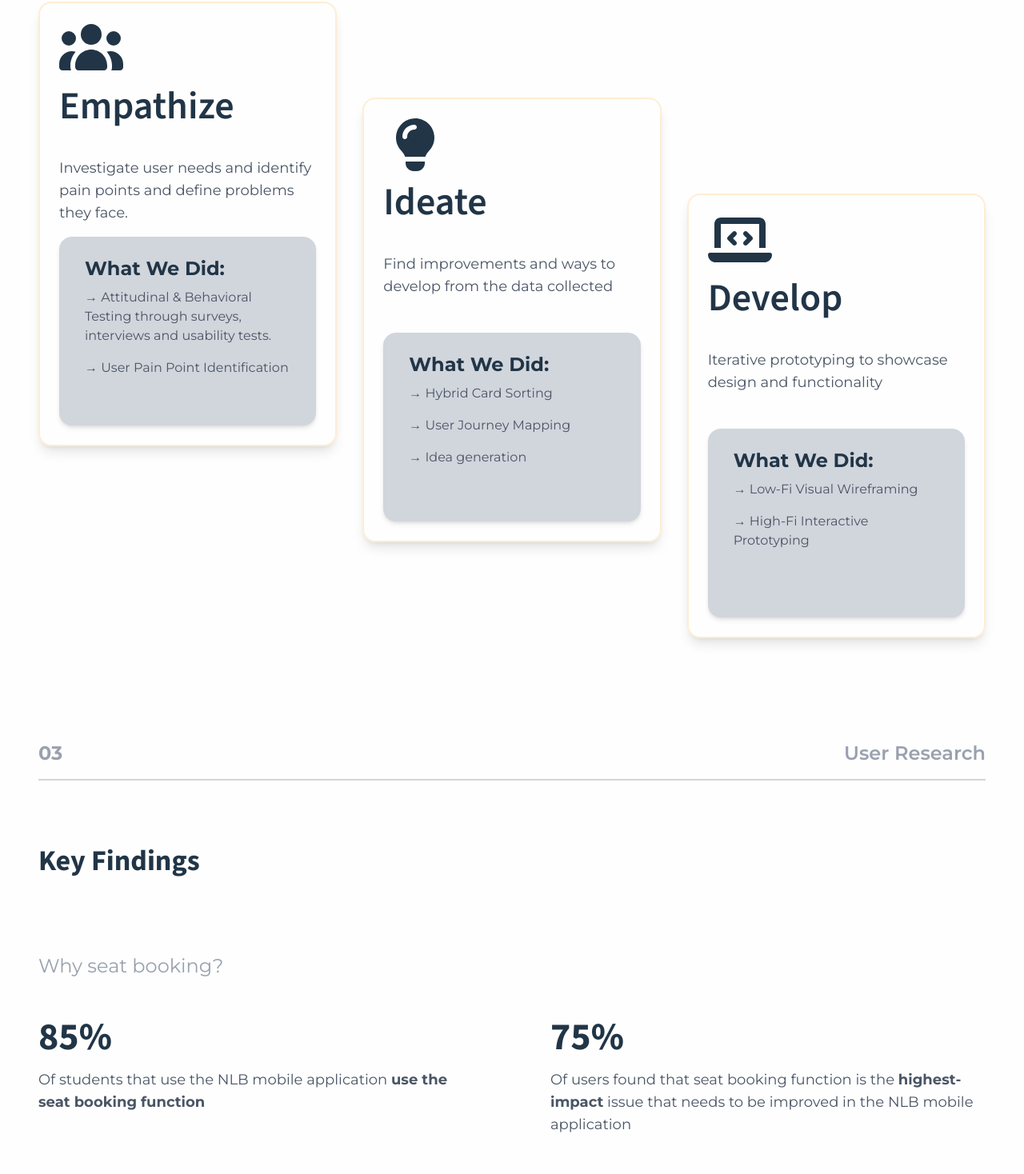
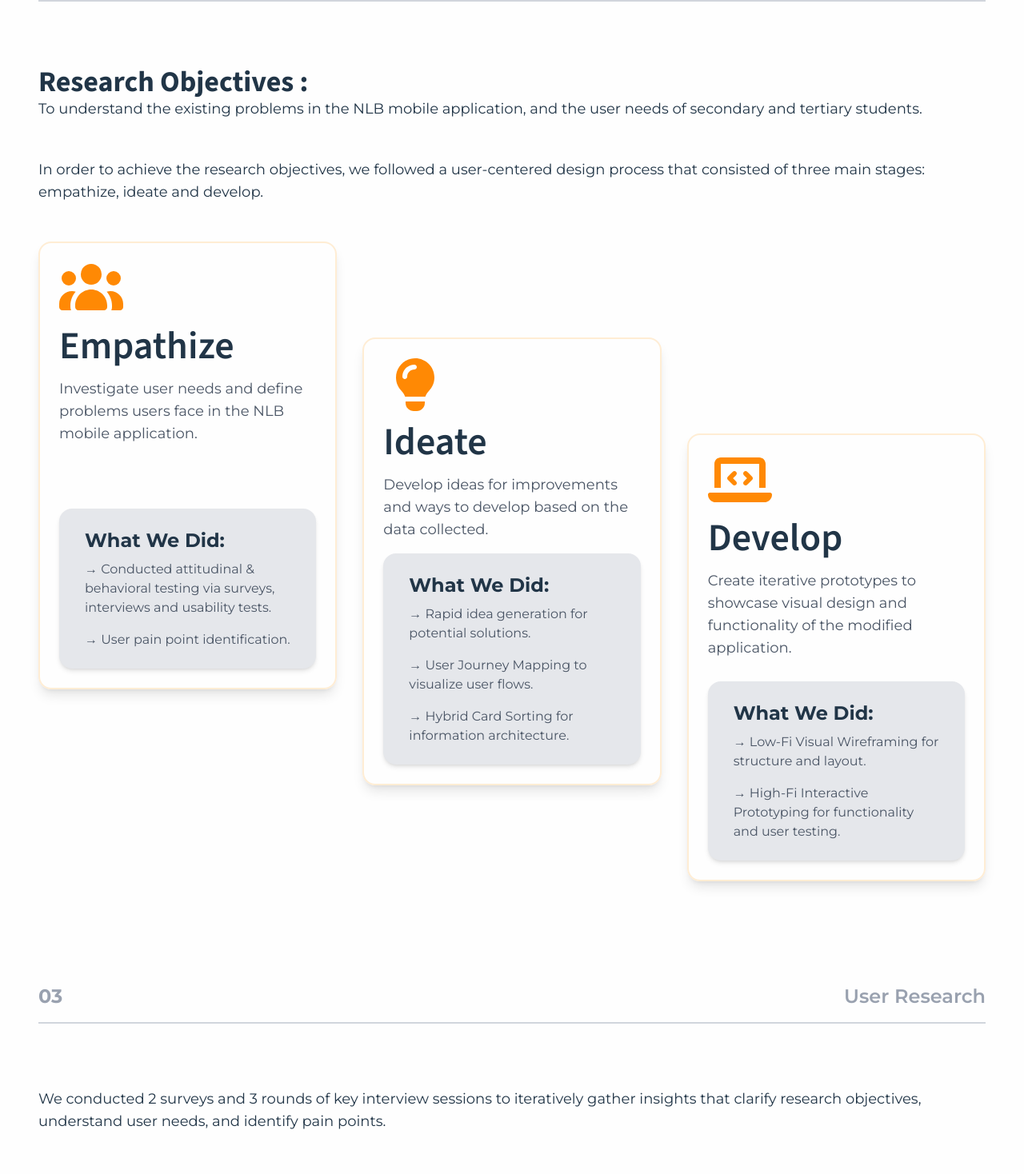
Before and after one commit to jaypetan/jaypetan.github.io, a React (Vite) app in the folder my-portfolio/: page /nlb-case-study in a window 1280 px wide. Shown: the part 1696-3164 px from the top of the page at 80% size. Built offline with nearby package versions, Linux system fonts and the light colour scheme; the HTML template or start-up script is replaced by a standard one; a web font is replaced by a local one.

Commit message:
updated the description and finalize the case study

```diff
--- a/my-portfolio/src/components/NlbCaseStudy/DesignProcess/components/ProcessCard.tsx
+++ b/my-portfolio/src/components/NlbCaseStudy/DesignProcess/components/ProcessCard.tsx
@@ -16,14 +16,18 @@ export default function ProcessCard({
 }) {
     return (
         <div
-            className={`grid grid-rows-[2fr_1fr_3fr] rounded-2xl border-2 border-orange-100 p-6 shadow-lg ${className}`}
+            className={`flex flex-col justify-between rounded-2xl border-2 border-orange-100 p-6 shadow-lg ${className}`}
         >
             <div className="flex flex-col gap-4">
-                <FontAwesomeIcon icon={icon} size="4x" />
+                <FontAwesomeIcon
+                    icon={icon}
+                    size="4x"
+                    className="text-orange-400"
+                />
                 <h1 className="text-2xl font-semibold">{title}</h1>
+                <p className="text-gray-600">{description}</p>
             </div>
-            <p className="text-gray-600">{description}</p>
-            <div className="mt-4 rounded-2xl bg-gray-300 px-8 py-6 shadow-md">
+            <div className="mt-4 rounded-2xl bg-gray-200 px-8 py-6 shadow-md">
                 <h3 className="mb-2 text-lg font-bold">What We Did:</h3>
                 <ul className="list-none space-y-4 text-gray-600">
                     {whatWeDid.map((item, index) => (
--- a/my-portfolio/src/components/NlbCaseStudy/DesignProcess/index.tsx
+++ b/my-portfolio/src/components/NlbCaseStudy/DesignProcess/index.tsx
@@ -18,31 +18,31 @@ export default function DesignProcess() {
             icon: faUsers,
             title: 'Empathize',
             description:
-                'Investigate user needs and identify pain points and define problems they face.',
+                'Investigate user needs and define problems users face in the NLB mobile application.',
             whatWeDid: [
-                '→ Attitudinal & Behavioral Testing through surveys, interviews and usability tests.',
-                '→ User Pain Point Identification',
+                '→ Conducted attitudinal & behavioral testing via surveys, interviews and usability tests.',
+                '→ User pain point identification.',
             ],
         },
         {
             icon: faLightbulb,
             title: 'Ideate',
             description:
-                'Find improvements and ways to develop from the data collected',
+                'Develop ideas for improvements and ways to develop based on the data collected.',
             whatWeDid: [
-                '→ Hybrid Card Sorting',
-                '→ User Journey Mapping',
-                '→ Idea generation',
+                '→ Rapid idea generation for potential solutions.',
+                '→ User Journey Mapping to visualize user flows.',
+                '→ Hybrid Card Sorting for information architecture.',
             ],
         },
         {
             icon: faLaptopCode,
             title: 'Develop',
             description:
-                'Iterative prototyping to showcase design and functionality',
+                'Create iterative prototypes to showcase visual design and functionality of the modified application.',
             whatWeDid: [
-                '→ Low-Fi Visual Wireframing',
-                '→ High-Fi Interactive Prototyping',
+                '→ Low-Fi Visual Wireframing for structure and layout.',
+                '→ High-Fi Interactive Prototyping for functionality and user testing.',
             ],
         },
     ]
@@ -50,6 +50,21 @@ export default function DesignProcess() {
     return (
         <div className="flex flex-col gap-12">
             <Header number="2" title="Design Process" />
+            <div>
+                <h2 className="font-bold">Research Objectives :</h2>
+                <p>
+                    To understand the existing problems in the NLB mobile
+                    application, and the user needs of secondary and tertiary
+                    students.
+                </p>
+            </div>
+
+            <p>
+                In order to achieve the research objectives, we followed a
+                user-centered design process that consisted of three main
+                stages: empathize, ideate and develop.
+            </p>
+
             <div className="grid grid-cols-1 gap-8 lg:grid-cols-3">
                 {processSteps.map((step, index) => (
                     <ProcessCard
--- a/my-portfolio/src/components/NlbCaseStudy/Development/components/LandingLayout/index.tsx
+++ b/my-portfolio/src/components/NlbCaseStudy/Development/components/LandingLayout/index.tsx
@@ -8,29 +8,32 @@ export default function LandingLayout() {
             icon: faBolt,
             title: 'Quick Actions',
             description:
-                'Added row at top of homepage for easy navigation to frequent pages.',
+                'Integrated a row at top of homepage as a shortcut for easy navigation to core pages.',
         },
         {
             icon: faObjectGroup,
             title: 'Defined Groups',
             description:
-                'Added labels and and grouping to elements to make it easier to navigate and find content.',
+                'Implemented defined grouping and clear labeling to make it easier to navigate and find content.',
         },
     ]
 
     return (
         <div className="flex flex-col gap-24">
             <div className="flex flex-col gap-12">
-                <h2 className="text-4xl font-bold">Landing</h2>
+                <h2 className="text-4xl font-bold">Landing Page</h2>
                 <p className="text-gray-600">
-                    The landing page in the original design was very
+                    The landing page in the original design was
                     information-dense, which made it difficult for users to
                     navigate around and find their desired page, and it required
-                    alot of scrolling and taps to get to the desired content. We
-                    redesigned the landing page to be more concise and easier to
-                    navigate, with clear sections with labels, and a prominent
-                    quick actions section that allows users to quickly access
-                    the most commonly used features.
+                    excessive scrolling and taps to get to their desired
+                    content.
+                </p>
+                <p>
+                    We redesigned the landing page to prioritize discoverability
+                    and navigation speed with clear section labeling, and
+                    introduced a prominent "Quick Actions" section that allows
+                    users to quickly access commonly used features.
                 </p>
             </div>
             <div className="grid grid-cols-2 justify-items-center gap-8">
--- a/my-portfolio/src/components/NlbCaseStudy/Development/components/SeatBookingLayout/index.tsx
+++ b/my-portfolio/src/components/NlbCaseStudy/Development/components/SeatBookingLayout/index.tsx
@@ -5,15 +5,20 @@ import {
     faLayerGroup,
     faHandPointer,
     faClock,
+    faCircle,
 } from '@fortawesome/free-solid-svg-icons'
 import Card from '../../sharedComponent/Card'
 
 export default function SeatBookingLayout() {
     const Arrow = () => (
-        <div className="relative flex w-5/6 items-center border-b-4 border-gray-400">
+        <div className="relative flex w-3/4 items-center border-b-4 border-orange-400">
             <FontAwesomeIcon
-                className="absolute right-0 translate-x-1/3 translate-y-[2px] text-2xl text-gray-400"
+                className="absolute right-0 translate-x-1/3 translate-y-[2px] text-2xl text-orange-400"
                 icon={faCaretRight}
+            />
+            <FontAwesomeIcon
+                className="absolute left-0 -translate-x-1/3 translate-y-[2px] text-2xl text-orange-400"
+                icon={faCircle}
             />
         </div>
     )
@@ -23,19 +28,19 @@ export default function SeatBookingLayout() {
             icon: faLayerGroup,
             title: 'Integrated',
             description:
-                'Page comprises of bookings and collapsable seat map to allow for easy cross reference.',
+                'Merged the booking page with a collapsible seat map to allow for easy cross reference.',
         },
         {
             icon: faHandPointer,
             title: 'Interactive',
             description:
-                'Added functional map for selecting library and seats for new users.',
+                'Engineered a functional map that enables users, especially new ones, to visually locate and select the library and seats.',
         },
         {
             icon: faClock,
             title: 'Timeline',
             description:
-                'Created a draggable timeslot to show available seats, as well as a “+/- 4hr” button to allow for easy selection for time.',
+                'Created a draggable timeslot selector to show available seats, and a “+/- 4hr” shortcut to allow for efficient time selection.',
         },
     ]
 
@@ -44,22 +49,22 @@ export default function SeatBookingLayout() {
             <div className="flex flex-col gap-12">
                 <h2 className="text-4xl font-bold">Seat Booking</h2>
                 <p className="text-gray-600">
-                    The seat booking page in the original design was was not
+                    The seat booking page in the original design was not
                     integrated into the application and was a seperate webpage,
-                    which made booking disjointed. The booking of seats also
-                    required many back and forth taps to select the desired
-                    seats, as well as a lack of visual timeline for available
+                    which made booking disjointed. The booking of seats required
+                    many back-and-forth taps to select the desired seats and
+                    there was also a lack of visual timeline for available
                     seats.
                 </p>
                 <p>
                     In our redesign we aim to integrate the seat booking,
                     available timeslots and the seat map into a single, cohesive
-                    interface, making the booking process more seamless and
-                    intuitive, with a draggable tab that users toggle to
-                    reference the seatmap and a dropdown for users that are more
-                    experienced. The library map, seatmap and timeline are all
-                    interactive, ensuring new users can easily see the location
-                    of available seats.
+                    native interface, making the booking process more seamless
+                    and intuitive. We also added a draggable tab that users can
+                    toggle to reference the seatmap when needed and a dropdown
+                    for users that are more experienced. The library map,
+                    seatmap and timeline are all interactive, ensuring new users
+                    can easily see the location of available seats.
                 </p>
             </div>
             <img src={seatBookingImage} alt="Seat Booking Layout" />
--- a/my-portfolio/src/components/NlbCaseStudy/Outcome/index.tsx
+++ b/my-portfolio/src/components/NlbCaseStudy/Outcome/index.tsx
@@ -23,16 +23,14 @@ export default function Outcome() {
         <div className="flex flex-col gap-12">
             <Header number="5" title="Outcome" />
             <div className="flex flex-col gap-24">
-                <div>
-                    <p className="text-gray-600">
-                        We conducted usability testing on the redesigned
-                        application and found significant improvements in user
-                        experience.
-                    </p>
-                    <p>Some key findings from the testing include:</p>
-                </div>
+                <p className="text-gray-600">
+                    We conducted usability testing on the redesigned application
+                    to measure the effectiveness of the changes and found
+                    significant improvements in user experience.
+                </p>
                 <div className="grid grid-cols-[2fr_3fr] gap-8">
                     <div className="grid w-2/3 grid-cols-1">
+                        <h2 className="text-2xl font-bold">What we found :</h2>
                         {outcomeFindings.map((finding, index) => (
                             <div key={index} className="flex flex-col gap-2">
                                 <h1 className="font-bold">{finding.value}%</h1>
@@ -48,26 +46,26 @@ export default function Outcome() {
                     <img src={outcomeImage} alt="Post Booking Layout" />
                 </div>
                 <div className="flex flex-col gap-12">
-                    <h2 className="text-4xl font-bold">Concluding Remarks</h2>
+                    <h2 className="text-4xl font-bold">Conclusion</h2>
                     <p className="text-gray-600">
-                        The aim of this redesign was to enhance the overall user
-                        experience and address the pain points identified in the
-                        initial user research and testing phases. The redesigned
-                        application has received largely positive feedback from
-                        users, with many noting the improved clarity and ease of
-                        use. The results indicate that the redesign was
-                        successful in achieving these goals.
+                        The redesigned application has successfully addressed
+                        the key issues identified in the original design,
+                        resulting in a more intuitive and user-friendly
+                        experience. The key improvements include a more
+                        streamlined navigation, native integration of the seat
+                        booking process, and a more informative confirmation
+                        page.
                     </p>
+                    <h2 className="text-4xl font-bold">Reflection</h2>
                     <p>
-                        The creation of this case studty has been a valuable
+                        The creation of this case study has been a valuable
                         learning experience for me, as it allowed me to apply
-                        the design process and principles I have learned in a
+                        the design process and principles I have learnt in a
                         real-world context. It also provided me with the
                         opportunity to work on a group project and collaborate
-                        with others. Overall, I am proud of the work we have
-                        done and the outcome of this project, and I look forward
-                        to applying what I have learned in future design
-                        projects.
+                        with others. Overall, I am proud of the outcome of this
+                        project, and I look forward to applying what I have
+                        learnt in future design projects.
                     </p>
                 </div>
             </div>
--- a/my-portfolio/src/components/NlbCaseStudy/ProblemStatement/index.tsx
+++ b/my-portfolio/src/components/NlbCaseStudy/ProblemStatement/index.tsx
@@ -9,8 +9,8 @@ export default function ProblemStatement() {
                 <span className="font-bold text-orange-400">
                     seat booking experience
                 </span>{' '}
-                for <span className="font-bold">student users</span> of the NLB
-                mobile application ? ”
+                for <span className="font-bold">student users</span> of the
+                National Library Board (NLB) mobile application ? ”
             </h1>
         </div>
     )
--- a/my-portfolio/src/components/NlbCaseStudy/UserResearch/components/CurrentProblems.tsx
+++ b/my-portfolio/src/components/NlbCaseStudy/UserResearch/components/CurrentProblems.tsx
@@ -12,7 +12,7 @@ export default function CurrentProblems() {
 
     return (
         <div className="grid grid-cols-1 gap-4 lg:grid-cols-2">
-            <div className="flex flex-col gap-4 text-end">
+            <div className="flex flex-col gap-12 text-end">
                 <h3 className="text-gray-400">
                     What are the current problems?
                 </h3>
--- a/my-portfolio/src/components/NlbCaseStudy/UserResearch/components/WhySeatBooking.tsx
+++ b/my-portfolio/src/components/NlbCaseStudy/UserResearch/components/WhySeatBooking.tsx
@@ -6,7 +6,7 @@ export default function WhySeatBooking() {
                 <>
                     Of students that use the NLB mobile application{' '}
                     <span className="font-bold">
-                        use the seat booking function
+                        use the seat booking function.
                     </span>
                 </>
             ),
@@ -17,7 +17,7 @@ export default function WhySeatBooking() {
                 <>
                     Of users found that seat booking function is the{' '}
                     <span className="font-bold">highest-impact</span> issue that
-                    needs to be improved in the NLB mobile application
+                    needs to be improved in the NLB mobile application.
                 </>
             ),
         },
@@ -25,12 +25,12 @@ export default function WhySeatBooking() {
 
     return (
         <div>
-            <h3 className="mb-12 text-gray-400">Why seat booking?</h3>
+            <h3 className="mb-12 text-gray-400">Why focus on seat booking?</h3>
             <div className="grid grid-cols-1 gap-24 lg:grid-cols-2">
                 {keyFindings.map((finding, index) => (
                     <div
                         key={index}
-                        className="grid grid-rows-[1fr_1fr] gap-24"
+                        className="grid grid-rows-[1fr_1fr] gap-12"
                     >
                         <div className="flex flex-col gap-4">
                             <h1 className="font-bold">{finding.value}%</h1>
--- a/my-portfolio/src/components/NlbCaseStudy/UserResearch/index.tsx
+++ b/my-portfolio/src/components/NlbCaseStudy/UserResearch/index.tsx
@@ -6,8 +6,13 @@ export default function UserResearch() {
     return (
         <div className="flex flex-col gap-12">
             <Header number="3" title="User Research" />
+            <p>
+                We conducted 2 surveys and 3 rounds of key interview sessions to
+                iteratively gather insights that clarify research objectives,
+                understand user needs, and identify pain points.
+            </p>
+            <h2 className="font-bold">Key Findings :</h2>
             <div className="flex flex-col gap-24">
-                <h2 className="font-bold">Key Findings</h2>
                 <WhySeatBooking />
                 <CurrentProblems />
             </div>
```
Also changed, not shown: my-portfolio/src/components/NlbCaseStudy/Development/components/ConfirmationLayout/index.tsx (+6 -6 lines), my-portfolio/src/components/NlbCaseStudy/Development/components/PostBookingLayout/index.tsx (+7 -8 lines).
